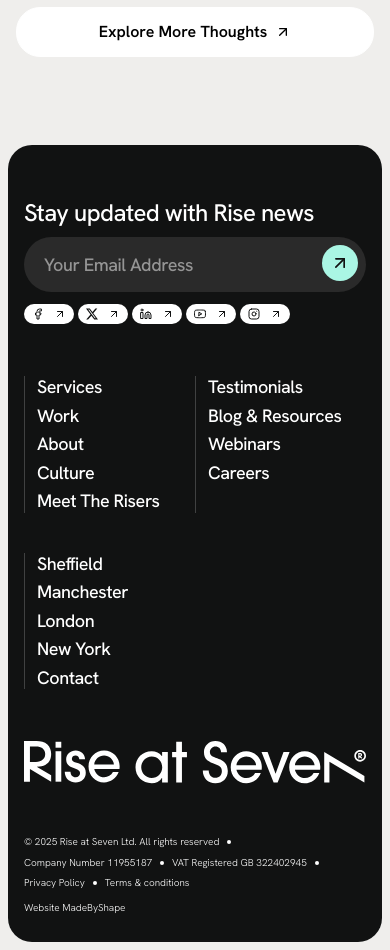
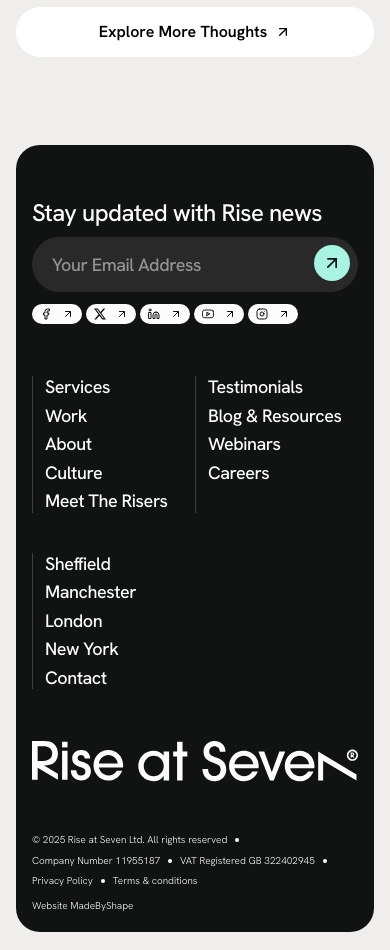
Before and after one commit to RahulKhanSuvo/rise-at-seven, a Next.js app: page / in a window 390 px wide. Shown: the part 7240-8190 px from the top of the page. Built offline with nearby package versions, Linux system fonts and the light colour scheme.

Commit message:
feat: add scroll-synced opacity animation to footer content and refine scroll progress logic

```diff
--- a/src/components/Footer/Footer.tsx
+++ b/src/components/Footer/Footer.tsx
@@ -13,33 +13,28 @@ export default function Footer() {
     target: containerRef,
     offset: ["start end", "end end"],
   });
-
+  const adjustedProgress = useTransform(
+    scrollYProgress,
+    (value) => value - 0.01,
+  );
   const backgroundHeight = useTransform(
-    scrollYProgress,
+    adjustedProgress,
     [0, 1],
     ["0%", "100%"],
   );
+  const contentOpacity = useTransform(adjustedProgress, [0, 1], [0, 1]);
 
   return (
-    <footer ref={containerRef} className="p-2 grid relative mt-8 lg:mt-0">
+    <footer ref={containerRef} className="px-2 grid relative mt-8 lg:mt-0">
       {/* Background reveal */}
-      <div className="absolute inset-0 w-full p-2 flex  pointer-events-none h-full">
+      <div className=" w-full p-2 flex pointer-events-none h-full">
         <motion.div
           style={{ height: backgroundHeight }}
-          className="w-full bg-grey-900 rounded-3xl"
-        />
-      </div>
-
-      {/* Content */}
+          className="w-full bg-grey-900 rounded-3xl overflow-hidden "
+        >
           <motion.div
-        whileInView={{
-          opacity: [0, 1],
-        }}
-        transition={{
-          duration: 0.8,
-          ease: "easeInOut",
-        }}
-        className="col-start-1 row-start-1 grid grid-cols-12 pt-14 pb-6  z-20 lg:py-10 px-4 md:px-7 gap-x-3 md:gap-x-5 gap-y-3 md:gap-y-7 js-footer-content"
+            style={{ opacity: contentOpacity }}
+            className="col-start-1 row-start-1 grid grid-cols-12 pt-14 pb-6 z-20 lg:py-10 px-4 md:px-7 gap-x-3 md:gap-x-5 gap-y-3 md:gap-y-7 js-footer-content"
           >
             {/* Newsletter and Socials */}
             <div className="flex flex-col items-start justify-start col-span-12 mb-10 lg:mb-0 lg:col-span-4 gap-y-3 md:gap-y-5">
@@ -61,6 +56,8 @@ export default function Footer() {
               <FooterBottomBar />
             </div>
           </motion.div>
+        </motion.div>
+      </div>
     </footer>
   );
 }
```
Lines whose indentation alone changed are shown as unchanged.
